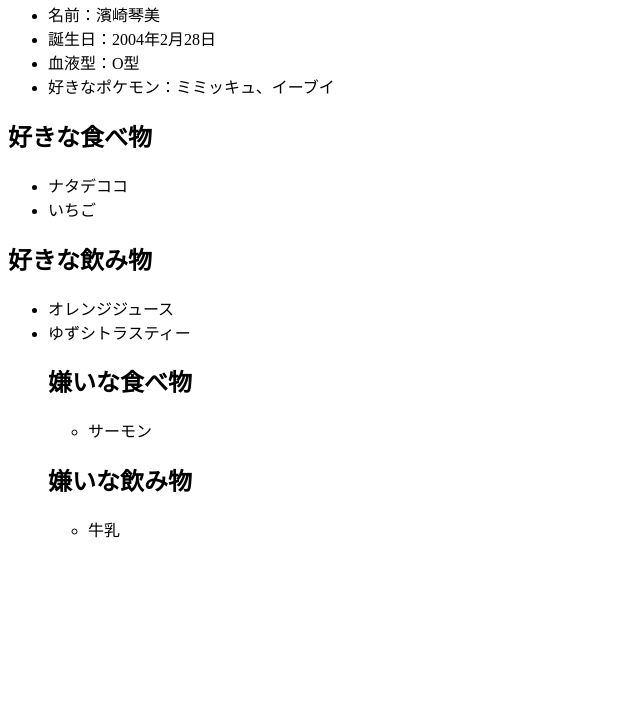
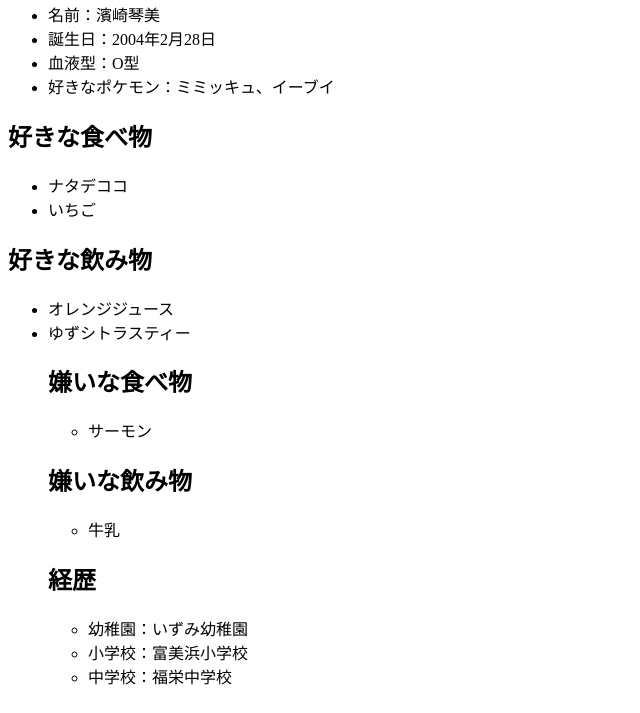
Before and after one commit to kinmedwuai/git_practice, a plain HTML site: page index.html in a window 1280 px wide. Shown: the part 87-800 px from the top of the page, without its empty margins (0-640 px from the left). Drawn offline with Linux system fonts and the light colour scheme.

Commit message:
自分の経歴を追記

```diff
--- a/index.html
+++ b/index.html
@@ -43,6 +43,15 @@
 
       </ul>
 
+      <h2>経歴</h2>
+
+      <ul>
+        <li>幼稚園：いずみ幼稚園</li>
+        <li>小学校：富美浜小学校</li>
+        <li>中学校：福栄中学校</li>
+
+      </ul>
+
 	</body>
 
 </html>
```
